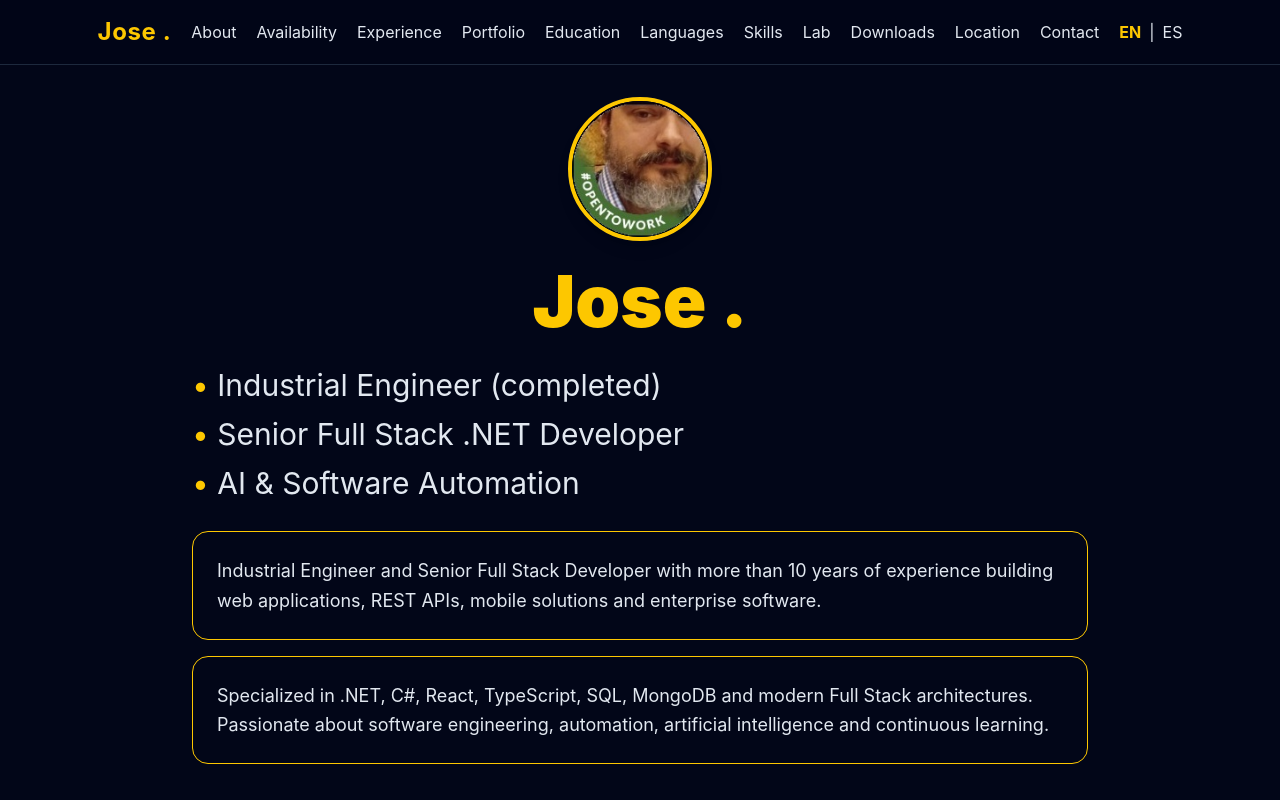
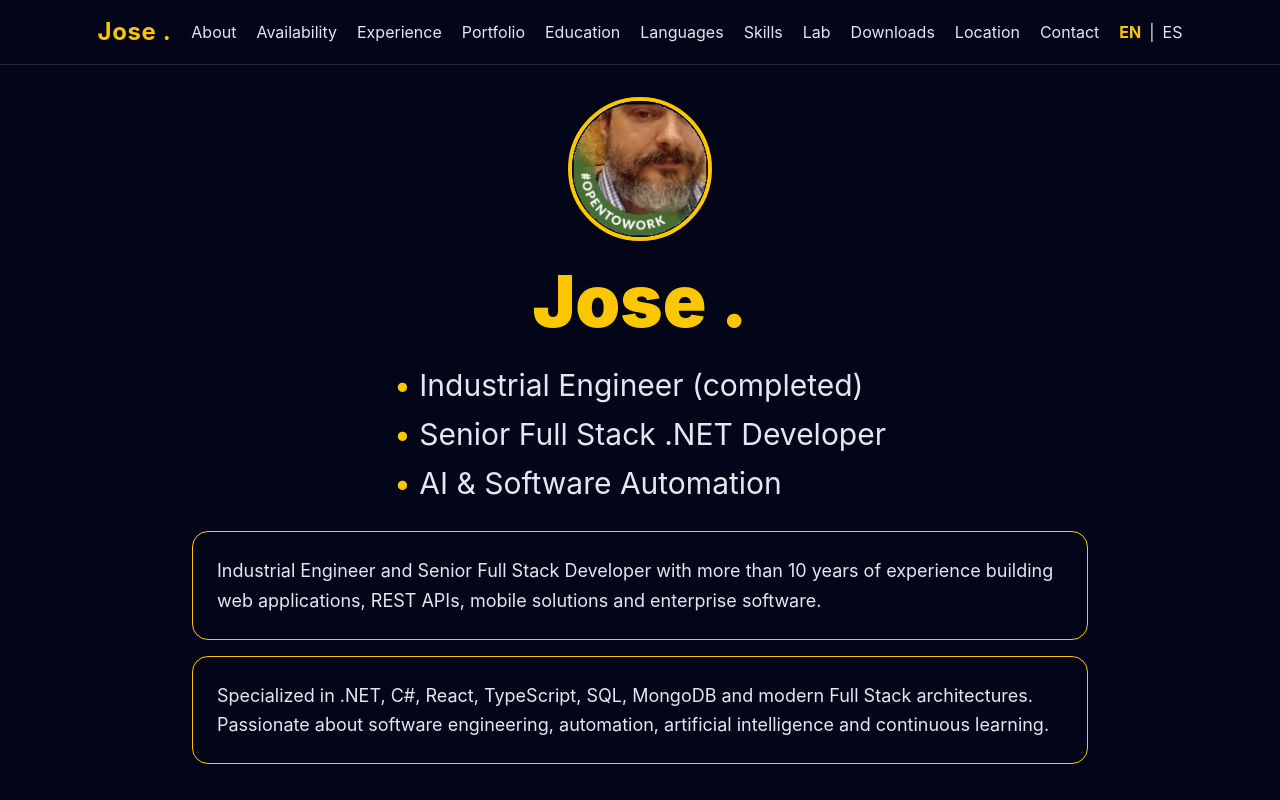
Before and after one commit to iamjosepunto/iamjosepunto.github.io, a React (Vite) app: page / in a window 1280 px wide. Shown: the top 800 px of the page. Built offline with nearby package versions, Linux system fonts and the light colour scheme.

Commit message:
Hero: centrar roles bajo Jose .

```diff
--- a/src/components/Hero.tsx
+++ b/src/components/Hero.tsx
@@ -58,7 +58,7 @@ const Hero = () => {
           animate={{ opacity: 1, y: 0 }}
           transition={{ delay: 0.2 }}
           className="
-            max-w-4xl
+            w-fit
             mx-auto
             text-xl
             md:text-3xl
```
